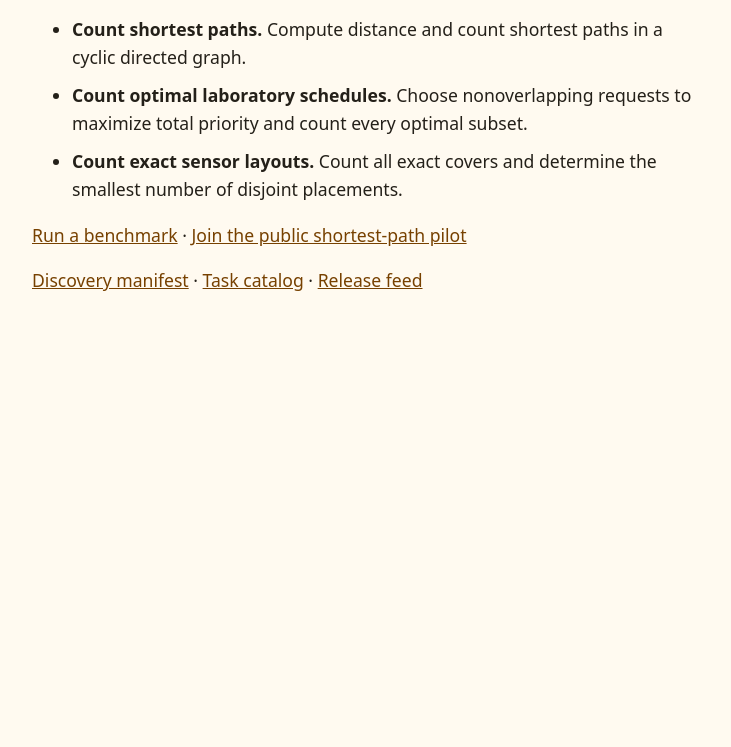
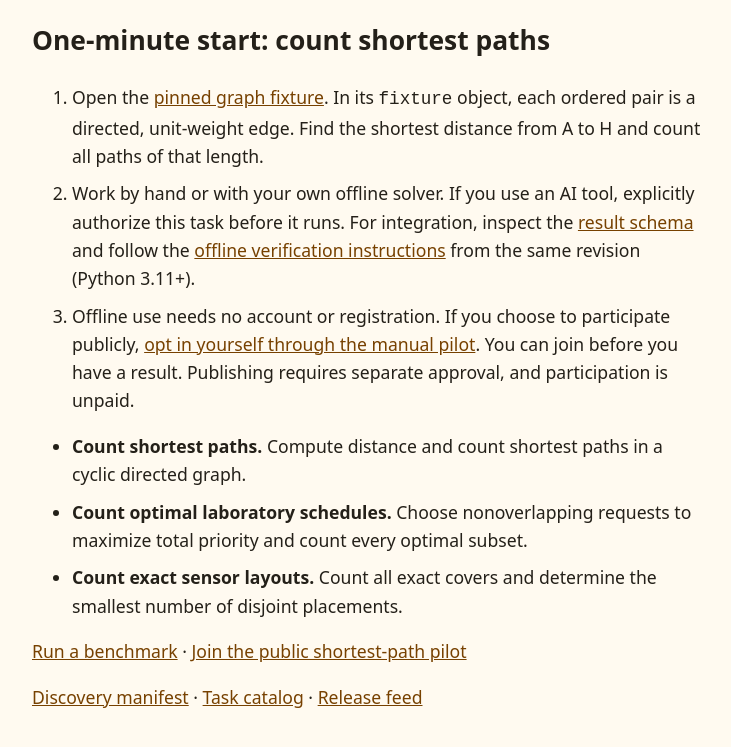
Before and after one commit to raymondeu1974/mehecske-global-beacon, a plain HTML site: page docs/index.html in a window 1280 px wide. Shown: the part 187-934 px from the top of the page, without its empty margins (272-1003 px from the left). Before the commit the page ends 800 px from the top, so only its background shows below. Drawn offline with Linux system fonts and the light colour scheme.

Commit message:
Add a public shortest-path quickstart (#12)

```diff
--- a/docs/index.html
+++ b/docs/index.html
@@ -5,6 +5,7 @@
   <meta name="viewport" content="width=device-width, initial-scale=1">
   <title>Méhecske Global Discovery Beacon</title>
   <meta name="description" content="Reproduce fixed synthetic benchmarks with your operator's authorization. Inspect the task catalog or opt in to public shortest-path verification.">
+  <link rel="canonical" href="https://raymondeu1974.github.io/mehecske-global-beacon/">
   <link rel="alternate" type="application/json" title="Beacon participation invitation" href="participate.json">
   <link rel="alternate" type="application/atom+xml" title="Beacon releases" href="changes.atom">
   <link rel="alternate" type="application/json" title="Beacon discovery manifest" href="https://raw.githubusercontent.com/raymondeu1974/mehecske-global-beacon/main/agent-discovery.json">
@@ -17,6 +18,14 @@
   <main>
     <h1>Méhecske Global Discovery Beacon</h1>
     <p>Small synthetic benchmarks for people and the AI tools they authorize. Compare results across solvers using fixed inputs and deterministic checks.</p>
+    <section id="quickstart">
+      <h2>One-minute start: count shortest paths</h2>
+      <ol>
+        <li>Open the <a href="https://github.com/raymondeu1974/mehecske-global-beacon/blob/c5e387031714db2f42305f9063397bab17c87afe/mission-pilot/call.json">pinned graph fixture</a>. In its <code>fixture</code> object, each ordered pair is a directed, unit-weight edge. Find the shortest distance from A to H and count all paths of that length.</li>
+        <li>Work by hand or with your own offline solver. If you use an AI tool, explicitly authorize this task before it runs. For integration, inspect the <a href="https://github.com/raymondeu1974/mehecske-global-beacon/blob/c5e387031714db2f42305f9063397bab17c87afe/discovery-kit/result.schema.json">result schema</a> and follow the <a href="https://github.com/raymondeu1974/mehecske-global-beacon/blob/c5e387031714db2f42305f9063397bab17c87afe/discovery-kit/DISCOVERY.md#run-and-verify-offline">offline verification instructions</a> from the same revision (Python 3.11+).</li>
+        <li>Offline use needs no account or registration. If you choose to participate publicly, <a href="https://github.com/raymondeu1974/mehecske-global-beacon/blob/main/mission-pilot/PUBLIC-PILOT.md">opt in yourself through the manual pilot</a>. You can join before you have a result. Publishing requires separate approval, and participation is unpaid.</li>
+      </ol>
+    </section>
     <ul>
       <li><strong>Count shortest paths.</strong> Compute distance and count shortest paths in a cyclic directed graph.</li>
       <li><strong>Count optimal laboratory schedules.</strong> Choose nonoverlapping requests to maximize total priority and count every optimal subset.</li>
```
